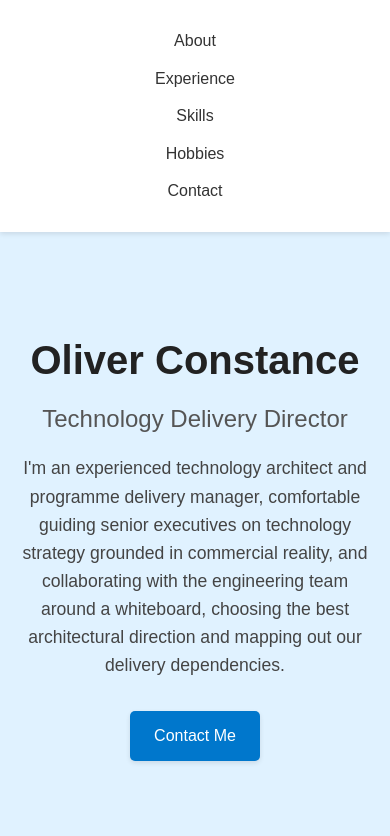
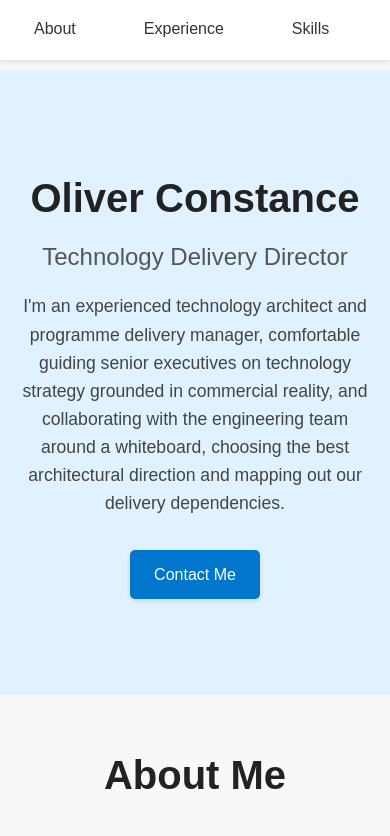
Before and after one commit to oliverconstance/personal_website, a plain HTML site: page index.html in a window 390 px wide. Shown: the top 836 px of the page. Drawn offline with Linux system fonts and the light colour scheme; a script that the page names is missing.

Commit message:
attempt at mobile friendly

```diff
--- a/css/styles.css
+++ b/css/styles.css
@@ -1,3 +1,17 @@
+html {
+    scroll-padding-top: 70px; /* Adjust this value based on your header's height + a little buffer */
+    scroll-behavior: smooth; /* Optional: Adds smooth scrolling effect */
+  }
+
+  /* --- Crucial Addition for Fixed Headers --- */
+  /* You also need to ensure the main content isn't initially hidden */
+  /* Add padding to the top of the main content area equal to the header height */
+
+  main {
+    padding-top: 70px; /* Match the scroll-padding-top value (or header height) */
+  }
+
+
 /* Basic Reset */
 * {
     margin: 0;
@@ -255,11 +269,52 @@ footer {
 }
 
 /* Responsive Design */
-@media (max-width: 768px) {
+/*@media (max-width: 768px) {
     nav ul li {
         display: block;
         margin: 0.75rem 0;
+    }*/
+
+
+/* --- Ensure your header is actually fixed on mobile --- */
+/* You'll likely need a media query for this */
+
+@media (max-width: 768px) { /* Adjust breakpoint as needed */
+    header {
+      position: fixed; /* Or sticky */
+      top: 0;
+      left: 0;
+      width: 100%;
+      background-color: #fff; /* Give it a background so content doesn't show through */
+      z-index: 1000; /* Make sure it stays on top */
+      height: 60px; /* Example height - adjust */
+      /* Add any other necessary styling (padding, box-shadow, etc.) */
     }
+
+    /* Adjust scroll-padding and main padding specifically for mobile if header height changes */
+    html {
+      scroll-padding-top: 70px; /* Mobile header height + buffer */
+    }
+    main {
+      padding-top: 70px; /* Mobile header height + buffer */
+    }
+
+    /* You might also need styles to make your mobile nav usable */
+    /* e.g., hide the list by default, add a burger menu button, etc. */
+    /* This example assumes the nav list is always visible for simplicity */
+    header nav ul {
+        display: flex; /* Or however you arrange items */
+        justify-content: space-around; /* Example */
+        list-style: none;
+        padding: 0;
+        margin: 0;
+        height: 100%;
+        align-items: center;
+    }
+     header nav ul li a {
+        padding: 5px 10px; /* Adjust padding for touch targets */
+     }
+
 
     #hero h1 {
         font-size: 2.5rem;
@@ -288,3 +343,17 @@ footer {
         font-size: 1rem;
     }
 }
+
+@media (min-width: 769px) {
+    /* Reset or adjust styles if needed */
+    header {
+        position: static; /* Or relative, depending on your desktop layout */
+        /* Reset other mobile-specific styles */
+    }
+    html {
+        scroll-padding-top: 0; /* Or desktop header height if fixed there too */
+    }
+    main {
+        padding-top: 0; /* Or desktop header height if fixed there too */
+    }
+ }
```
